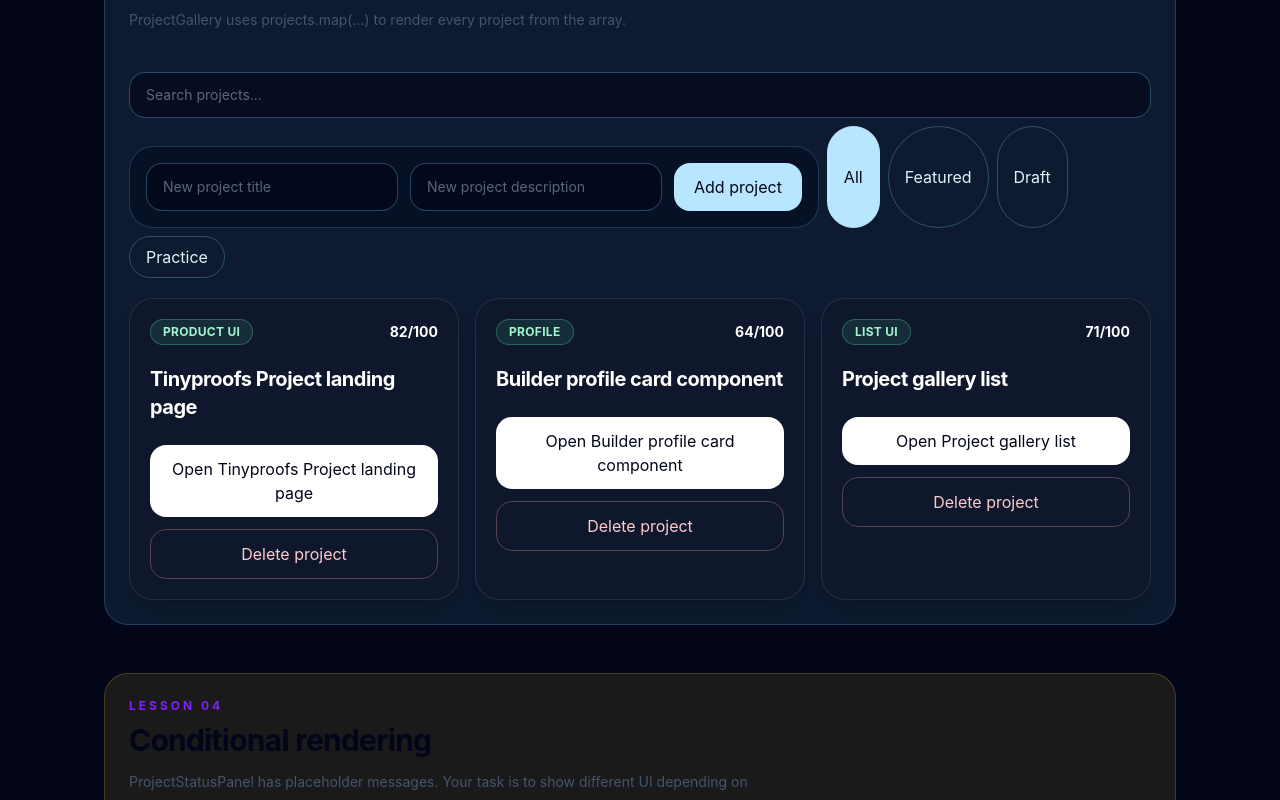
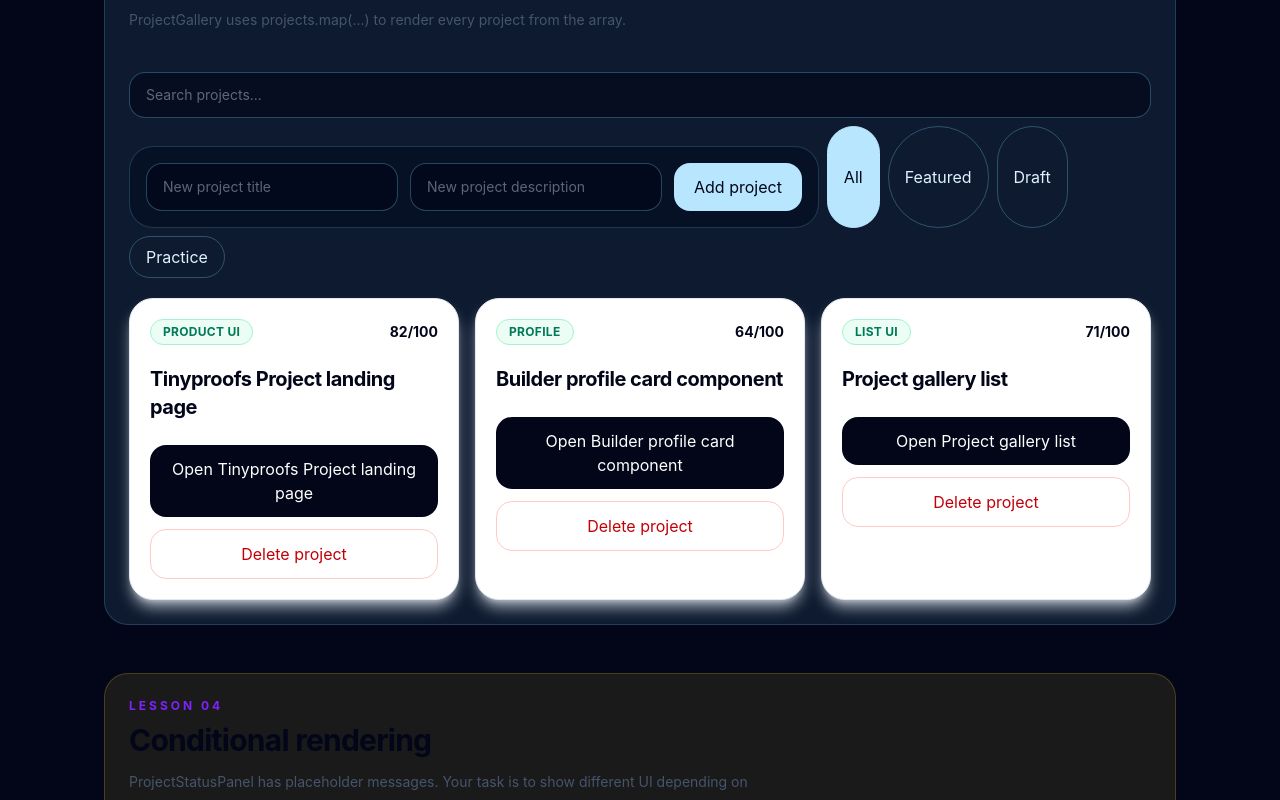
Before and after one commit to turanarican1985/tinyproofs-react-practice, a React (Vite) app: page / in a window 1280 px wide. Shown: the part 1680-2480 px from the top of the page. Built offline with nearby package versions, Linux system fonts and the light colour scheme.

Commit message:
Convert compact project card to light theme

```diff
--- a/src/components/CompactProjectCard.jsx
+++ b/src/components/CompactProjectCard.jsx
@@ -6,26 +6,26 @@ export default function CompactProjectCard({
   onDelete,
 }) {
   return (
-    <article className="rounded-3xl border border-white/10 bg-slate-900/80 p-5 shadow-xl shadow-black/10 transition hover:-translate-y-0.5 hover:border-emerald-300/40">
+    <article className="rounded-3xl border border-slate-200 bg-white p-5 shadow-lg shadow-slate-200/70 transition hover:-translate-y-0.5 hover:border-emerald-300">
       <div className="flex items-center justify-between gap-4">
-        <span className="rounded-full border border-emerald-300/30 bg-emerald-300/10 px-3 py-1 text-xs font-bold uppercase tracking-wide text-emerald-200">
+        <span className="rounded-full border border-emerald-200 bg-emerald-50 px-3 py-1 text-xs font-bold uppercase tracking-wide text-emerald-700">
           {category}
         </span>
-        <span className="text-sm font-bold text-white">{proofScore}/100</span>
+        <span className="text-sm font-bold text-slate-950">{proofScore}/100</span>
       </div>
 
-      <h3 className="mt-5 text-xl font-bold tracking-tight text-white">
+      <h3 className="mt-5 text-xl font-bold tracking-tight text-slate-950">
         {title}
       </h3>
 
-      <button className="mt-6 w-full rounded-2xl bg-white px-4 py-3 text-sm font-bold text-slate-950 transition hover:bg-emerald-200">
+      <button className="mt-6 w-full rounded-2xl bg-slate-950 px-4 py-3 text-sm font-bold text-white transition hover:bg-emerald-700">
         {ctaLabel}
       </button>
       {onDelete && (
         <button
           type="button"
           onClick={onDelete}
-          className="mt-3 w-full rounded-2xl border border-red-300/30 px-4 py-3 text-sm font-bold text-red-200 transition hover:bg-red-300/10"
+          className="mt-3 w-full rounded-2xl border border-red-200 px-4 py-3 text-sm font-bold text-red-700 transition hover:bg-red-50"
         >
           Delete project
         </button>
```
